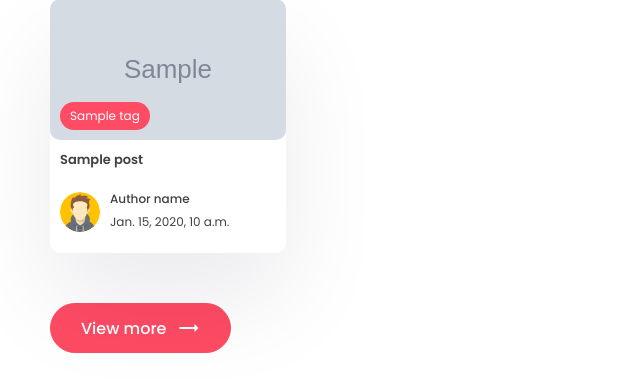
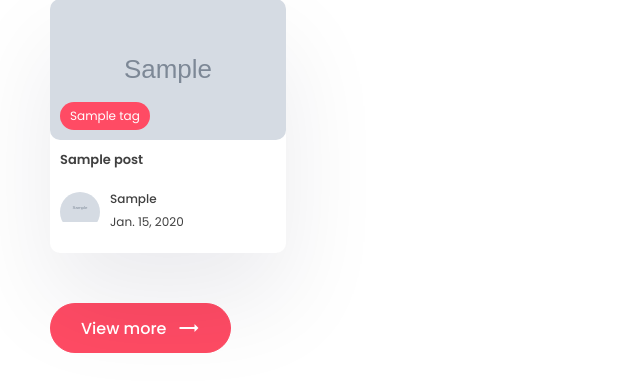
Before and after one commit to Al3xandruF/explorers_project-4_fullstack, a Django app: a page that uses blogapp/templates/app/tag.html in a window 1280 px wide. Shown: the part 1090-1475 px from the top of the page, without its empty margins (0-640 px from the left). Run offline with Django 4.2, Linux system fonts and the light colour scheme; tables that the repository leaves empty hold one stand-in row (values such as "Sample post"); grey boxes marked "Sample" are stand-in pictures; some libraries are stand-ins or nearby versions.

Commit message:
Update tag.html for author render on tag post

```diff
--- a/blogapp/templates/app/tag.html
+++ b/blogapp/templates/app/tag.html
@@ -73,11 +73,11 @@
                         </h3>
                         <div class="author">
                           <div class="profile-pic">
-                            <img src="../images/author.svg" alt="" />
+                            <img src="{{post.author.profile.profile_image.url}}" alt="" />
                           </div>
                           <div class="details">
-                            <p>Author name</p>
-                            <small>{{post.last_updated}}</small>
+                            <p>{{post.author.first_name}}</p>
+                            <small>{{post.last_updated|date}}</small>
                           </div>
                         </div>
                       </div>
```
